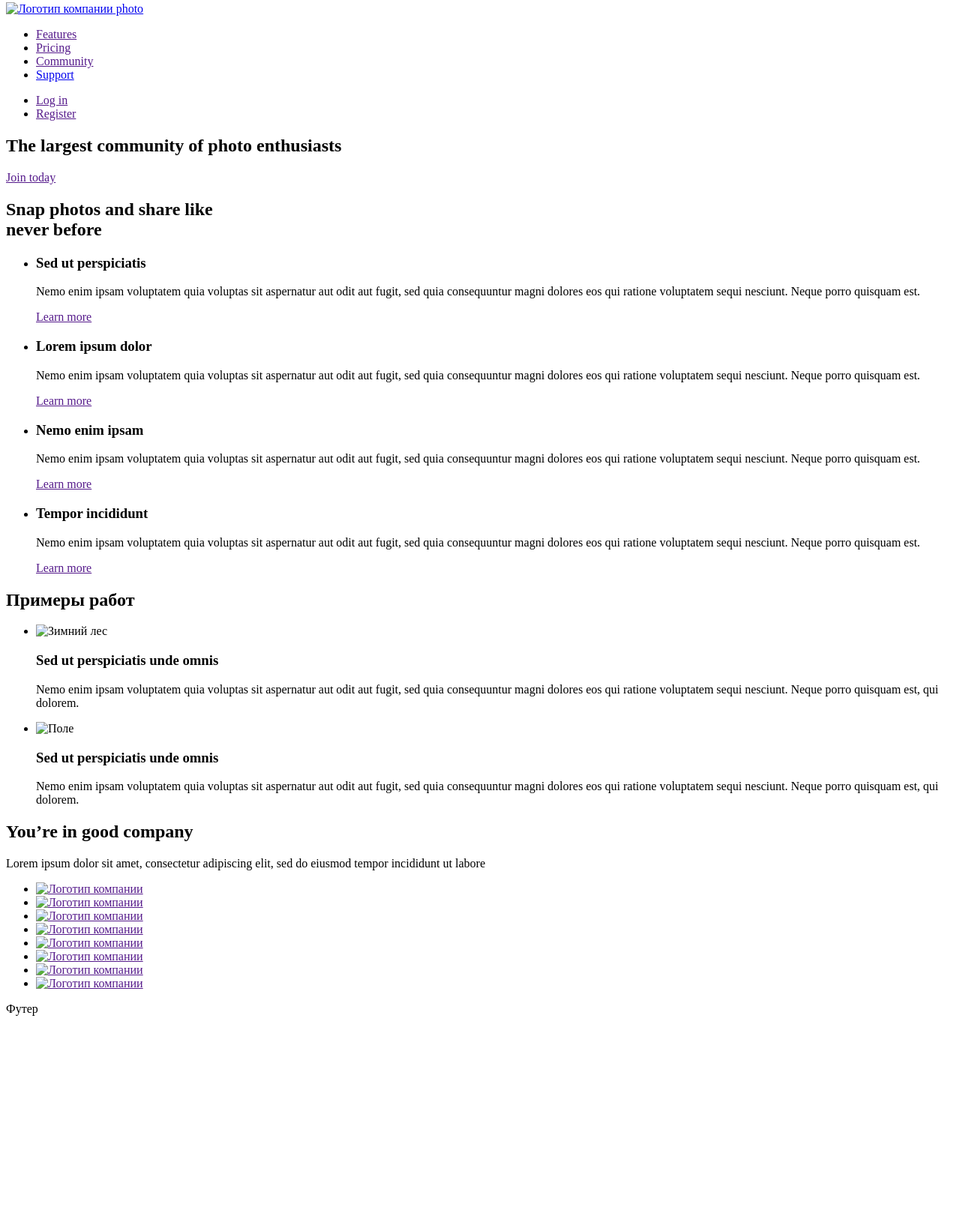
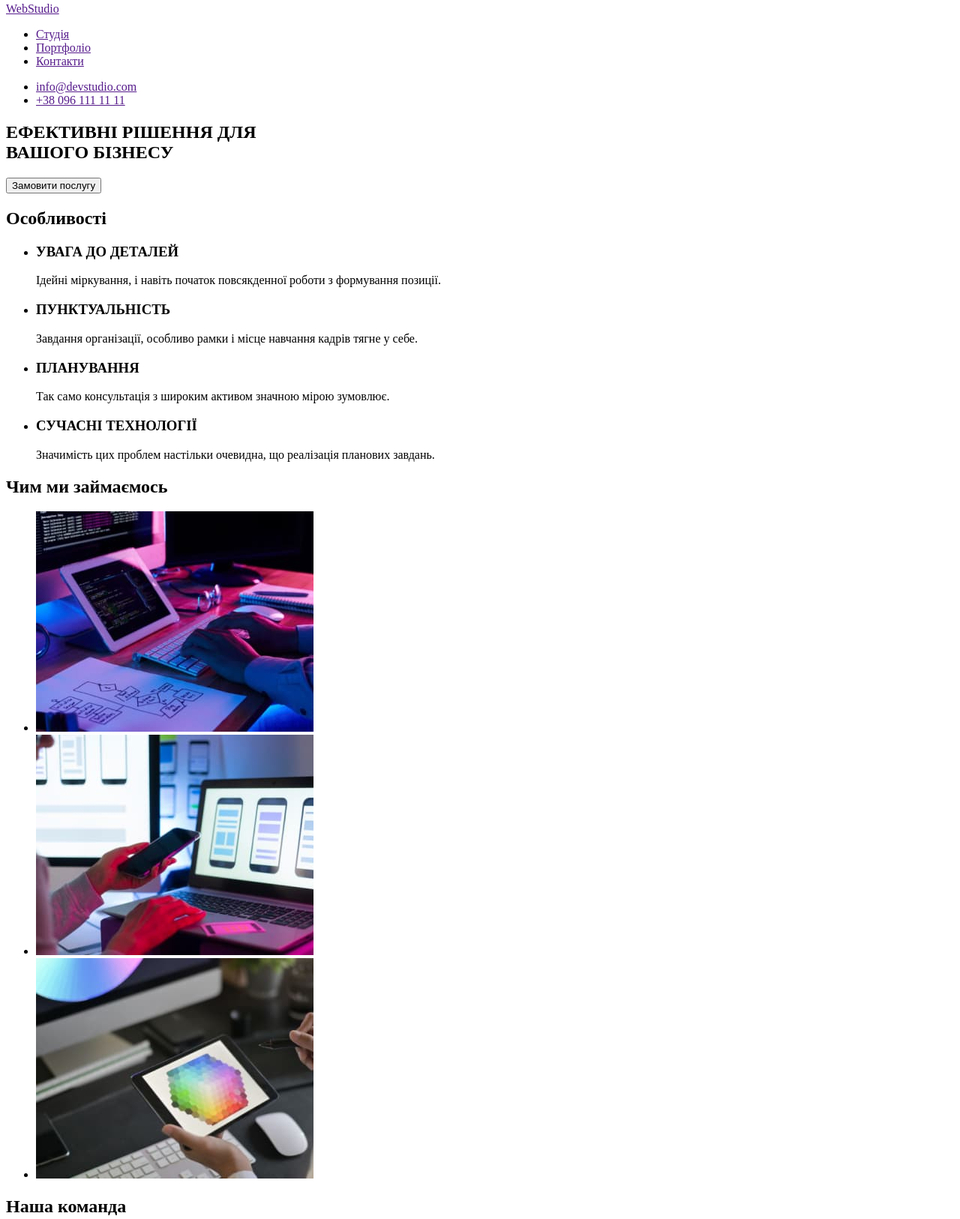
Before and after one commit to YurecUA/goit-markup-hw-1, a plain HTML site: page index.html in a window 1280 px wide. Shown: the part 5-1631 px from the top of the page at 75% size. Before the commit the page ends 1368 px from the top, so only its background shows below. Drawn offline with Linux system fonts and the light colour scheme.

Commit message:
Добавление разметки

```diff
--- a/index.html
+++ b/index.html
@@ -1,158 +1,118 @@
 <!DOCTYPE html>
-<html lang="en">
+<html lang="uk">
   <head>
     <meta charset="UTF-8" />
     <meta name="viewport" content="width=device-width, initial-scale=1.0" />
-    <title>Document</title>
+    <title>Студия</title>
   </head>
   <body>
     <!-- Шапка сайта -->
     <header>
+
+        <a href="">
+            WebStudio
+        </a>
         <nav>
-        <a href="/">
-          <img src="./images/logo.svg" alt="Логотип компании" />
-          photo
-        </a>
-
         <ul>
-          <li><a href="">Features</a></li>
-          <li><a href="">Pricing</a></li>
-          <li><a href="">Community</a></li>
-          <li><a href="/support.html">Support</a></li>
-        </ul>
-
-        <ul>
-          <li><a href="">Log in</a></li>
-          <li><a href="">Register</a></li>
+          <li><a href="">Студія</a></li>
+          <li><a href="">Портфоліо</a></li>
+          <li><a href="">Контакти</a></li>
                   </ul>
     </nav>
+        <ul>
+          <li><a href="">info@devstudio.com</a></li>
+          <li><a href="">+38 096 111 11 11</a></li>
+        </ul>
           </header>
 
     <main>
       <!-- Герой -->
       <section>
-        <h1>The largest community of photo enthusiasts</h1>
-        <a href="">Join today</a>
+        <h1>ЕФЕКТИВНІ РІШЕННЯ ДЛЯ <br> ВАШОГО БІЗНЕСУ</h1>
+        <button type="button">Замовити послугу</button>
       </section>
 
-      <!-- Преимущества -->
+      <!-- Особенности -->
       <section>
-        <h2>Snap photos and share like <br />never before</h2>
+        <h2>Особливості</h2>
 
         <ul>
           <li>
-            <h3>Sed ut perspiciatis</h3>
+            <h3>УВАГА ДО ДЕТАЛЕЙ</h3>
             <p>
-              Nemo enim ipsam voluptatem quia voluptas sit aspernatur aut odit
-              aut fugit, sed quia consequuntur magni dolores eos qui ratione
-              voluptatem sequi nesciunt. Neque porro quisquam est.
+                Ідейні міркування, і навіть початок повсякденної роботи з формування позиції.
             </p>
-            <a href="">Learn more</a>
                      </li>
           <li>
-            <h3>Lorem ipsum dolor</h3>
+            <h3>ПУНКТУАЛЬНІСТЬ</h3>
             <p>
-              Nemo enim ipsam voluptatem quia voluptas sit aspernatur aut odit
-              aut fugit, sed quia consequuntur magni dolores eos qui ratione
-              voluptatem sequi nesciunt. Neque porro quisquam est.
+                Завдання організації, особливо рамки і місце навчання кадрів тягне у себе.
             </p>
-            <a href="">Learn more</a>
           </li>
           <li>
-            <h3>Nemo enim ipsam</h3>
+            <h3>ПЛАНУВАННЯ</h3>
             <p>
-              Nemo enim ipsam voluptatem quia voluptas sit aspernatur aut odit
-              aut fugit, sed quia consequuntur magni dolores eos qui ratione
-              voluptatem sequi nesciunt. Neque porro quisquam est.
+                Так само консультація з широким активом значною мірою зумовлює.
             </p>
-            <a href="">Learn more</a>
           </li>
           <li>
-            <h3>Tempor incididunt</h3>
+            <h3>СУЧАСНІ ТЕХНОЛОГІЇ</h3>
             <p>
-              Nemo enim ipsam voluptatem quia voluptas sit aspernatur aut odit
-              aut fugit, sed quia consequuntur magni dolores eos qui ratione
-              voluptatem sequi nesciunt. Neque porro quisquam est.
+                Значимість цих проблем настільки очевидна, що реалізація планових завдань.
             </p>
-            <a href="">Learn more</a>
           </li>
         </ul>
       </section>
 
       <!-- Примеры работ -->
       <section>
-        <h2>Примеры работ</h2>
+        <h2>Чим ми займаємось</h2>
 
         <ul>
           <li>
-            <img src="./images/placeholder.png" alt="Зимний лес" width="750" />
-            <h3>Sed ut perspiciatis unde omnis</h3>
-            <p>
-              Nemo enim ipsam voluptatem quia voluptas sit aspernatur aut odit
-              aut fugit, sed quia consequuntur magni dolores eos qui ratione
-              voluptatem sequi nesciunt. Neque porro quisquam est, qui dolorem.
-            </p>
+            <img src="./images/Programming.jpg" alt="Програмування" width="370" />
           </li>
           <li>
-            <img src="./images/placeholder.png" alt="Поле" width="750" />
-            <h3>Sed ut perspiciatis unde omnis</h3>
-            <p>
-              Nemo enim ipsam voluptatem quia voluptas sit aspernatur aut odit
-              aut fugit, sed quia consequuntur magni dolores eos qui ratione
-              voluptatem sequi nesciunt. Neque porro quisquam est, qui dolorem.
-            </p>
+            <img src="./images/Planning.jpg" alt="Планування" width="370" />
+          </li>
+          <li>
+            <img src="./images/Visualization.jpg" alt="Візуалізація" width="370" />
           </li>
         </ul>
       </section>
 
-      <!-- Testimonials -->
+      <!-- Наша Команда -->
       <section>
-        <h2>You’re in good company</h2>
-        <p>
-          Lorem ipsum dolor sit amet, consectetur adipiscing elit, sed do
-          eiusmod tempor incididunt ut labore
-        </p>
+        <h2>Наша команда</h2>
 
         <ul>
           <li>
             <a href=""
-              ><img src="./images/icon.svg" alt="Логотип компании"
+              ><img src="./images/Product_Designer.jpg" alt="Product Designer" width="270"
             /></a>
+            <h3>Ігор Дем'яненко</h3>
+            <p>Product Designer</p>
           </li>
           <li>
             <a href=""
-              ><img src="./images/icon.svg" alt="Логотип компании"
+              ><img src="./images/Frontend_Developer.jpg" alt="Frontend Developer" width="270"
             /></a>
+            <h3>Ольга Рєпіна</h3>
+            <p>Frontend Developer</p>
           </li>
           <li>
             <a href=""
-              ><img src="./images/icon.svg" alt="Логотип компании"
+              ><img src="./images/Marketing.jpg" alt="Marketing" width="270"
             /></a>
+            <h3>Микола Тарасов</h3>
+            <p>Marketing</p>
           </li>
           <li>
             <a href=""
-              ><img src="./images/icon.svg" alt="Логотип компании"
+              ><img src="./images/UI_Designer.jpg" alt="UI Designer" width="270"
             /></a>
-          </li>
-          <li>
-            <a href=""
-              ><img src="./images/icon.svg" alt="Логотип компании"
-            /></a>
-          </li>
-          <li>
-            <a href=""
-              ><img src="./images/icon.svg" alt="Логотип компании"
-            /></a>
-          </li>
-          <li>
-            <a href=""
-              ><img src="./images/icon.svg" alt="Логотип компании"
-            /></a>
-          </li>
-          <li>
-            <a href=""
-              ><img src="./images/icon.svg" alt="Логотип компании"
-            /></a>
+            <h3>Михайло Єрмаков</h3>
+            <p>UI Designer</p>
           </li>
         </ul>
       </section>
@@ -160,7 +120,20 @@
 
     <!-- Футер -->
     <footer>
-      Футер
+        <a href="">
+            WebStudio
+        </a>
+        <address class="footer-contacts">
+            <p class="footer-adress">м. Київ, пр-т Лесі Українки, 26</p>
+            <ul>
+            <li>
+                <a class="footer-contact-element" href="mailto:info@devstudio.com">info@devstudio.com</a>
+            </li>
+            <li>
+                <a class="footer-contact-element" href="tel:+38-096-111-11-11">+38 096 111 11 11</a>
+            </li>
+        </ul>
+        </address>
     </footer>
   </body>
 </html>
```
Also changed, not shown: images/Frontend_Developer.jpg (added), images/Marketing.jpg (added), images/Planning.jpg (added), images/Product_Designer.jpg (added), images/Programming.jpg (added), images/UI_Designer.jpg (added), images/Visualization.jpg (added), images/box 1.jpg (deleted), images/box 2.jpg (deleted), images/box 3.jpg (deleted), images/img.jpg (deleted), images/team card 1.jpg (deleted), images/team card 2.jpg (deleted), images/team card 3.jpg (deleted), 1 more files. Lines whose indentation alone changed are shown as unchanged.
